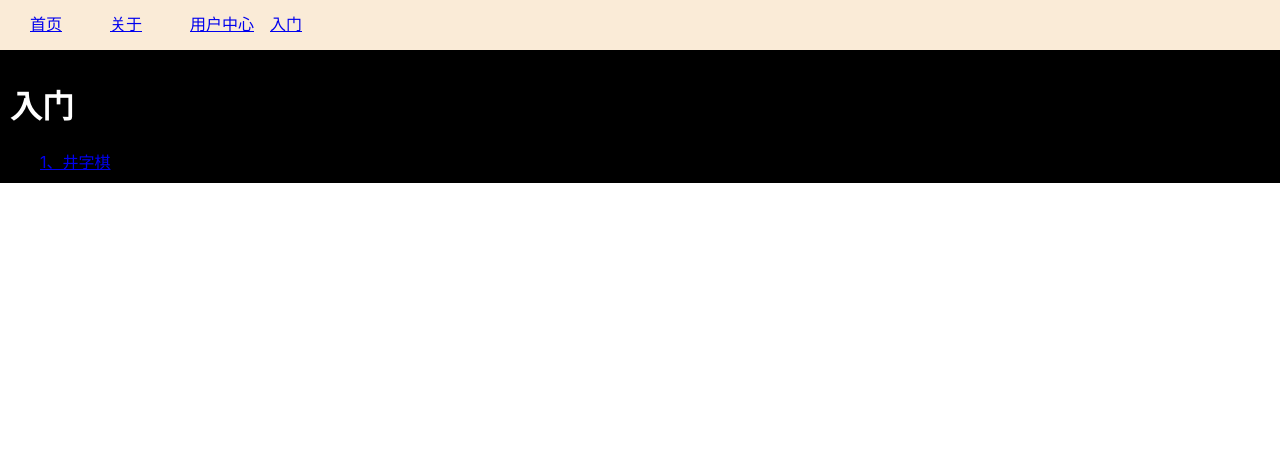
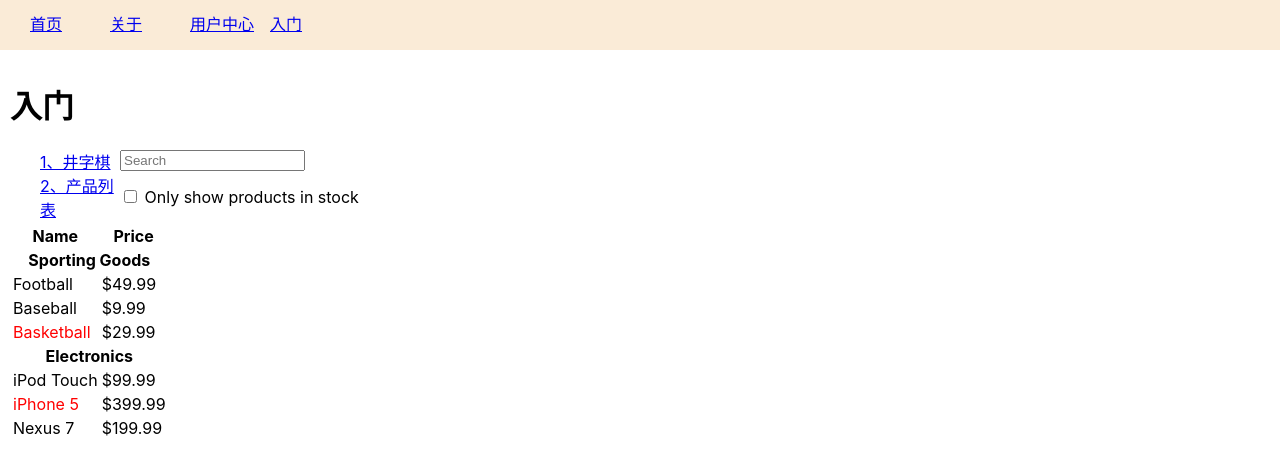
Before and after one commit to liwei511/react_practice, a React (Create React App) app: page /base/filterableproducttable in a window 1280 px wide. Shown: the top 472 px of the page. Built offline with nearby package versions, Linux system fonts and the light colour scheme.

Commit message:
简单应用自上而下，复杂应用自下而上

```diff
--- a/src/App.css
+++ b/src/App.css
@@ -1,11 +1,11 @@
-.App {
+/* .App {
   text-align: center;
 }
 
 .App-logo {
   height: 40vmin;
   pointer-events: none;
-}
+} */
 
 @media (prefers-reduced-motion: no-preference) {
   .App-logo {
@@ -13,7 +13,7 @@
   }
 }
 
-.App-header {
+/* .App-header {
   background-color: #282c34;
   min-height: 100vh;
   display: flex;
@@ -26,7 +26,7 @@
 
 .App-link {
   color: #61dafb;
-}
+} */
 
 @keyframes App-logo-spin {
   from {
--- a/src/routes/base/Base.js
+++ b/src/routes/base/Base.js
@@ -1,18 +1,24 @@
 import React, { Component } from 'react';
 import { Link, Route } from 'react-router-dom';
 import TicTacToe from './TicTacToe';
+import FilterableProductTable from './FilterableProductTable';
 
 class Base extends Component {
   render() {
     return (
       <>
         <h1>入门</h1>
-        <ul>
-          <li>
-            <Link to="/base/tictactoe">1、井字棋</Link>
-          </li>
-        </ul>
+
+        <div>
+          <ul>
+            <li>
+              <Link to="/base/tictactoe">1、井字棋</Link>
+              <Link to="/base/filterableproducttable">2、产品列表</Link>
+            </li>
+          </ul>
+        </div>
         <Route path="/base/tictactoe" component={TicTacToe} />
+        <Route path="/base/filterableproducttable" component={FilterableProductTable} />
       </>
     )
   }
--- /dev/null
+++ b/src/routes/base/FilterableProductTable.js
@@ -0,0 +1,100 @@
+import { Component } from 'react';
+
+// 没有做类型安全， 不安全的代码！
+class FilterableProductTable extends Component {
+  render() {
+    const PRODUCTS = [
+      {category: 'Sporting Goods', price: '$49.99', stocked: true, name: 'Football'},
+      {category: 'Sporting Goods', price: '$9.99', stocked: true, name: 'Baseball'},
+      {category: 'Sporting Goods', price: '$29.99', stocked: false, name: 'Basketball'},
+      {category: 'Electronics', price: '$99.99', stocked: true, name: 'iPod Touch'},
+      {category: 'Electronics', price: '$399.99', stocked: false, name: 'iPhone 5'},
+      {category: 'Electronics', price: '$199.99', stocked: true, name: 'Nexus 7'}
+    ];
+    return (
+      <div>
+        <SearchBar />
+        <ProductTable products={PRODUCTS} />
+      </div>
+    );
+  }
+}
+
+class SearchBar extends Component {
+  render() {
+    return (
+      <form>
+        <input type="text" placeholder="Search" />
+        <p>
+          <input type="checkbox" />
+          {' '}
+          Only show products in stock
+        </p>
+      </form>
+    );
+  }
+}
+
+class ProductTable extends Component {
+  render() {
+    const rows = [];
+    let lastCategory = null; // products是一个按category排序的列表
+    this.props.products.forEach((product) => {
+      if (product.category !== lastCategory) {
+        rows.push(
+          <ProductCategoryRow
+            category={product.category}
+            key={product.category} // 刷新dom用
+          />
+        )
+      }
+      lastCategory = product.category;
+      rows.push(
+        <ProductRow
+          product={product}
+          key={product.name}
+        />
+      )
+    })
+    return (
+      <table>
+        <thead>
+          <th>Name</th>
+          <th>Price</th>
+        </thead>
+        <tbody>
+          {rows}
+        </tbody>
+      </table>
+    );
+  }
+}
+
+class ProductCategoryRow extends Component {
+  render() {
+    return (
+      <tr>
+        <th colSpan="2">
+          {this.props.category}
+        </th>
+      </tr>
+    );
+  }
+}
+
+class ProductRow extends Component {
+  render() {
+    // 最好将渲染 UI 和添加交互这两个过程分开。这是因为，编写一个应用的静态版本时，往往要编写大量代码，而不需要考虑太多交互细节；添加交互功能时则要考虑大量细节，而不需要编写太多代码。所以，将这两个过程分开进行更为合适
+    const product = this.props.product;
+    const name = product.stocked ? product.name : <span style={{color: 'red'}}>{product.name}</span>
+    const price = product.price;
+    return (
+      <tr>
+        <td>{name}</td>
+        <td>{price}</td>
+      </tr>
+    );
+  }
+}
+
+export default FilterableProductTable;
--- a/src/routes/layout/Body.css
+++ b/src/routes/layout/Body.css
@@ -1,6 +1,6 @@
 .body {
   flex: 1;
   padding: 10px;
-  background-color: black;
-  color: white;
+  background-color: white;
+  color: black;
 }
```
Also changed, not shown: src/routes/base/TicTacToe.js (+3 -5 lines).
